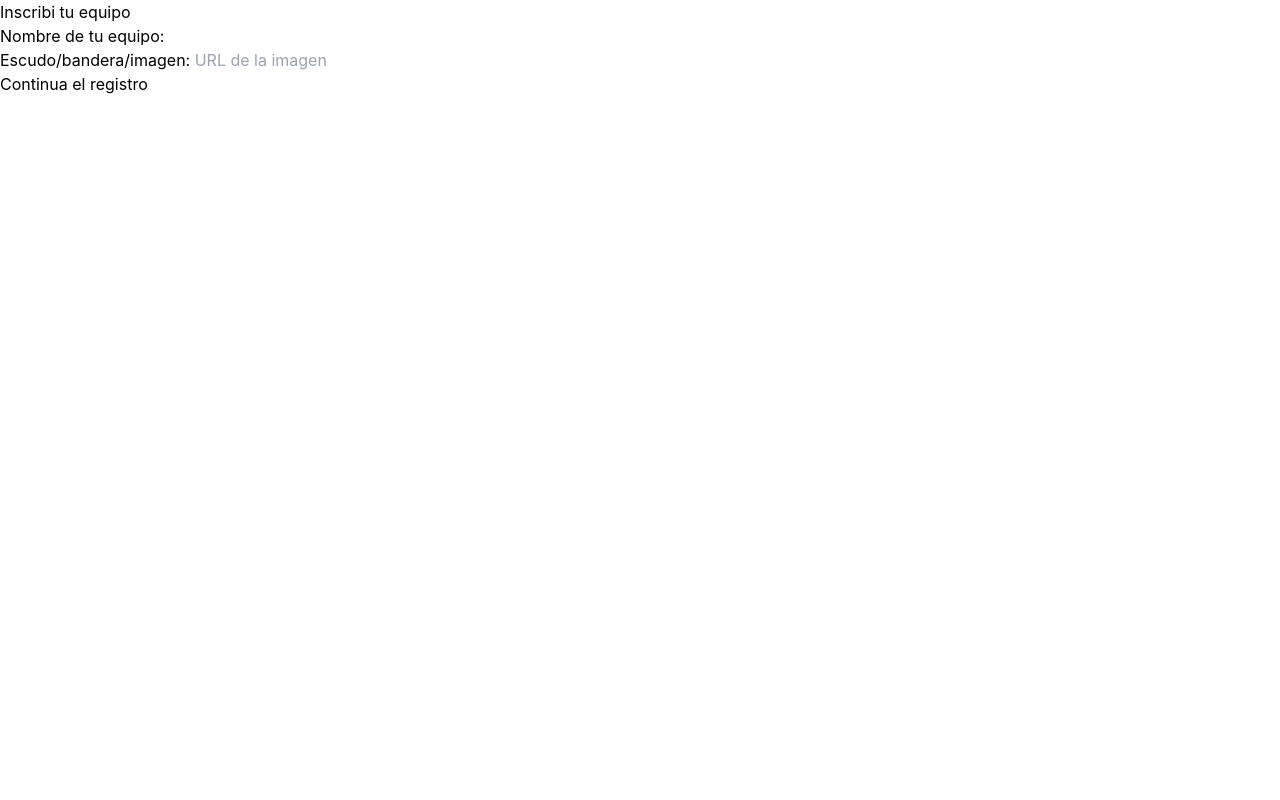
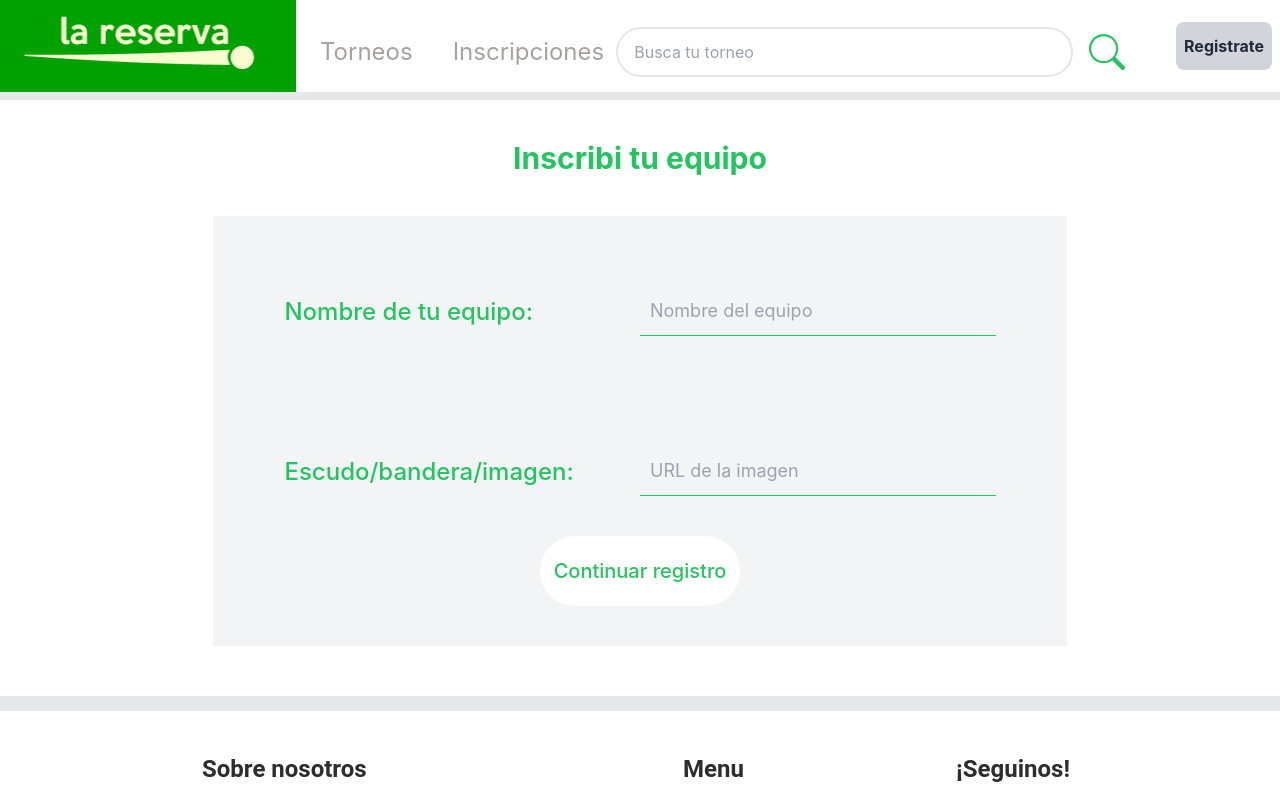
Before and after one commit to CristianLarrauri/Henry-LaReserva, a React (Create React App) app in the folder client/: page /inscription in a window 1280 px wide. Shown: the top 800 px of the page. Built offline with nearby package versions, Linux system fonts and the light colour scheme; a web font is replaced by a local one.

Commit message:
Agregados estilos a /inscription

```diff
--- a/client/src/components/Card.jsx
+++ b/client/src/components/Card.jsx
@@ -7,7 +7,7 @@ export default function Card({name,id,dateInit,genre,category}) {
         <div className={styles.card}>
 
             <div className={styles.front}>
-                <h2 className="font-bold text-3xl">{name ? name : "No existe su torneo"}</h2>
+                <h2 className="font-bold text-2xl mt-2">{name ? name : "No existe su torneo"}</h2>
 
                 <div className="w-[200px] h-[200px] rounded-full absolute
                 left-0 right-0 ml-auto mr-auto top-0 bottom-0 mt-auto mb-auto overflow-hidden
--- a/client/src/components/TeamInscription.jsx
+++ b/client/src/components/TeamInscription.jsx
@@ -3,6 +3,8 @@ import { Link } from 'react-router-dom';
 import { useSelector, useDispatch } from "react-redux";
 import * as actions from "../redux/actions"
 import axios from 'axios';
+import Nav from '../components/Nav';
+import Footer from '../components/Footer'
 
 export default function TeamInscription(props) {
 	let { id } = props.match.params
@@ -72,13 +74,66 @@ export default function TeamInscription(props) {
 
 
 	return (
+		<div className='w-full min-h-screen flex flex-col justify-between'>
+			<Nav/>
 
-		<div>
-			{/* <h2>Incripcion Torneo {tournament.name}</h2>
-			<img src={tournament.image} alt={tournament.name} />
-			<h4>Inicio: {tournament.dateInit} - Finalizacion: {tournament.dateFinish} </h4> */}
-			<h3>Inscribi tu equipo</h3>
-			<form>
+			<div className='w-full flex flex-col items-center'>
+				<h1 className='text-3xl font-bold text-green-500 my-10'>Inscribi tu equipo</h1>
+
+				<form className='bg-gray-100 w-4/6 min-w-[330px] flex flex-col items-center'>
+
+					<div className='w-5/6 min-h-[160px] flex flex-col justify-end items-center
+					lg:flex-row lg:items-end relative lg:min-h-[120px] lg:justify-between'>
+						<label className='text-2xl font-medium
+						text-green-500 mb-2'>Nombre de tu equipo: </label>
+						<input type="text" value={team.name} name="name"
+						onChange={e=>handleChange(e)} onKeyUp={e => handleError(e)}
+						placeholder='Nombre del equipo'
+						className="w-3/6 h-[50px] bg-gray-100 border-b border-green-500 outline-none
+						pl-[10px] min-w-[300px] ml-3 text-lg text-gray-500"/>
+
+						<div className='absolute right-50 top-2 bg-red-600 text-white rounded-lg
+						p-2 font-medium shadow shadow-black duration-500 lg:right-0 lg:top-4'
+						style={formErrors.name?{opacity:1}:{opacity:0}}>
+							<p>{formErrors.name}</p>
+						</div>
+
+					</div>
+
+					<div className='w-5/6 min-h-[160px] flex flex-col justify-end items-center
+					lg:flex-row lg:items-end relative lg:min-h-[120px] lg:justify-between
+					mt-10'>
+						<label className='text-2xl font-medium
+						text-green-500 mb-2'>Escudo/bandera/imagen: </label>
+						<input type="text" value={team.image} name='image'
+						placeholder='URL de la imagen' onChange={e=>handleChange(e)}
+						className="w-3/6 h-[50px] bg-gray-100 border-b border-green-500 outline-none
+						pl-[10px] min-w-[300px] ml-3 text-lg text-gray-500"/>
+
+						{/*Agregar error de no imagen aca, solo necesitas reemplazar donde dice formsErrors.name
+						por formsErros.image o el nombre que le pongas*/}
+						<div className='absolute right-50 top-2 bg-red-600 text-white rounded-lg
+						p-2 font-medium shadow shadow-black duration-500 lg:right-0 lg:top-4'
+						style={formErrors.name?{opacity:1}:{opacity:0}}>
+							<p>{formErrors.name}</p>
+						</div>
+
+					</div>
+
+
+				<Link to="/inscription/players">
+					<button className='bg-white my-10 rounded-full w-[200px] h-[70px]
+					text-green-500 font-medium text-xl hover:text-white hover:bg-green-500
+					duration-300 hover:scale-110'>Continuar registro</button>
+				</Link>
+
+				</form>
+
+
+
+			</div>
+
+			{/* <form>
 				<label>Nombre de tu equipo: </label>
 				<input type="text" value={team.name} name="name" onChange={e=>handleChange(e)} onKeyUp={e => handleError(e)}></input>
 				{formErrors.name ? (
@@ -92,8 +147,9 @@ export default function TeamInscription(props) {
 			</form>
 			<Link to="/inscription/players">
 				<button>Continua el registro</button>
-			</Link>
+			</Link> */}
 
+			<Footer/>
 		</div>
 	);
 }
```
Also changed, not shown: client/src/components/Home.jsx (+0 -53 lines).
